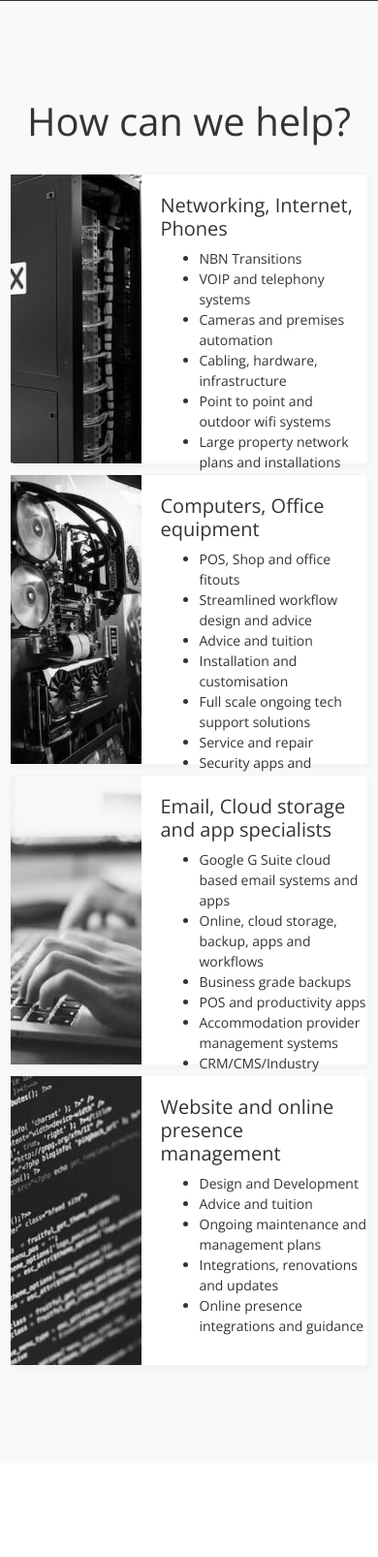
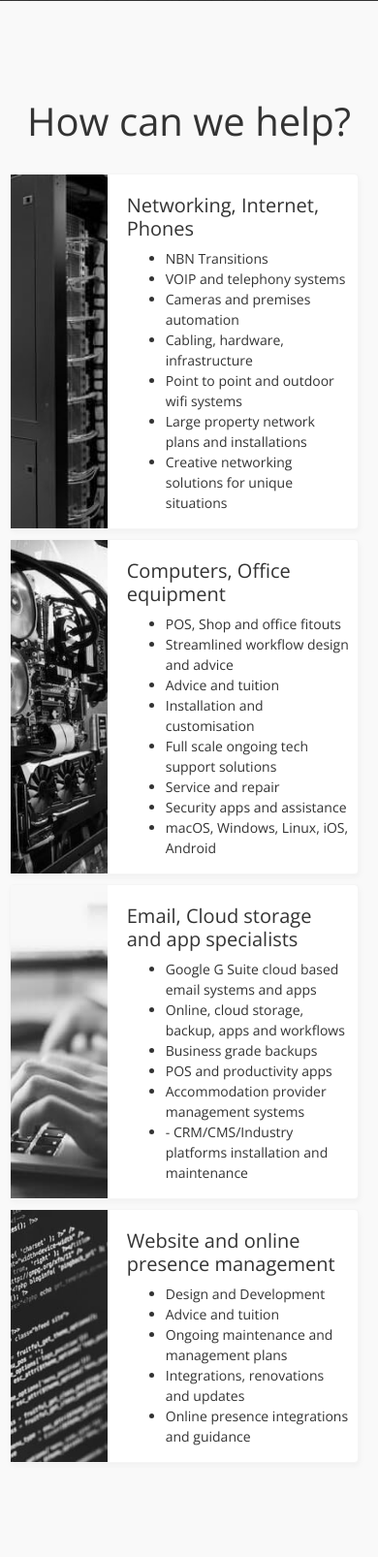
Before and after one commit to emiliokyp/itac, a PHP site: page / in a window 390 px wide. Shown: the part 590-2196 px from the top of the page at 97% size. Run offline with PHP 8.4, Linux system fonts and the light colour scheme; some libraries are stand-ins or nearby versions.

Commit message:
fixed services layout issue

```diff
--- a/assets/css/main.css
+++ b/assets/css/main.css
@@ -1277,9 +1277,7 @@ body {
     width: 80%;
   }
 
-  .service {
-    margin-right: 0;
-  }
+
 
   .service li {
     font-size: 14px;
@@ -1326,9 +1324,19 @@ body {
     flex-direction: column;
   }
 
+  .service-left {
+    width: 100px !important;
+    height: 100%;
+  }
+
+  .services-container div {
+    height: auto !important;
+  }
+
+
   .service-image {
     padding: 20px;
-    width: 100%;
+    width: 50px;
     border-bottom-left-radius: 0;
     border-top-right-radius: 4px;
   }
--- a/components/services.php
+++ b/components/services.php
@@ -50,7 +50,7 @@
 	<li>Business grade backups</li>
 	<li>POS and productivity apps</li>
 	<li>Accommodation provider management systems</li>
-	<li>CRM/CMS/Industry platforms installation and maintenance</li>
+	<li>- CRM/CMS/Industry platforms installation and maintenance</li>
 </ul>
 		</div>
 	</div>
```
